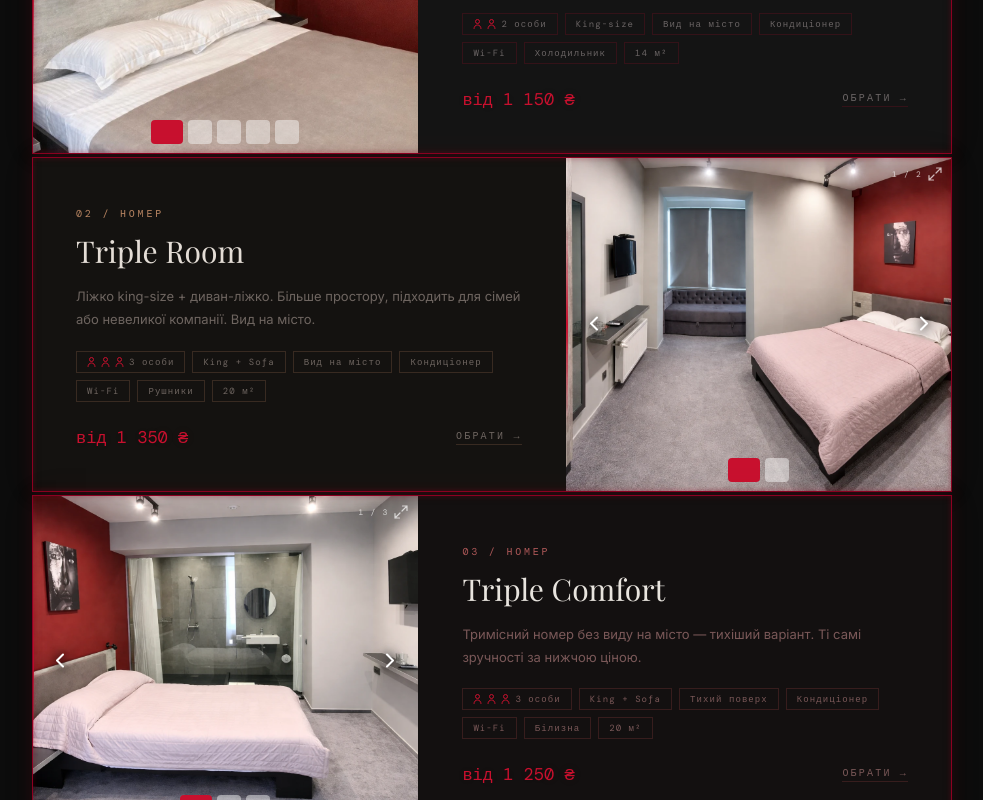
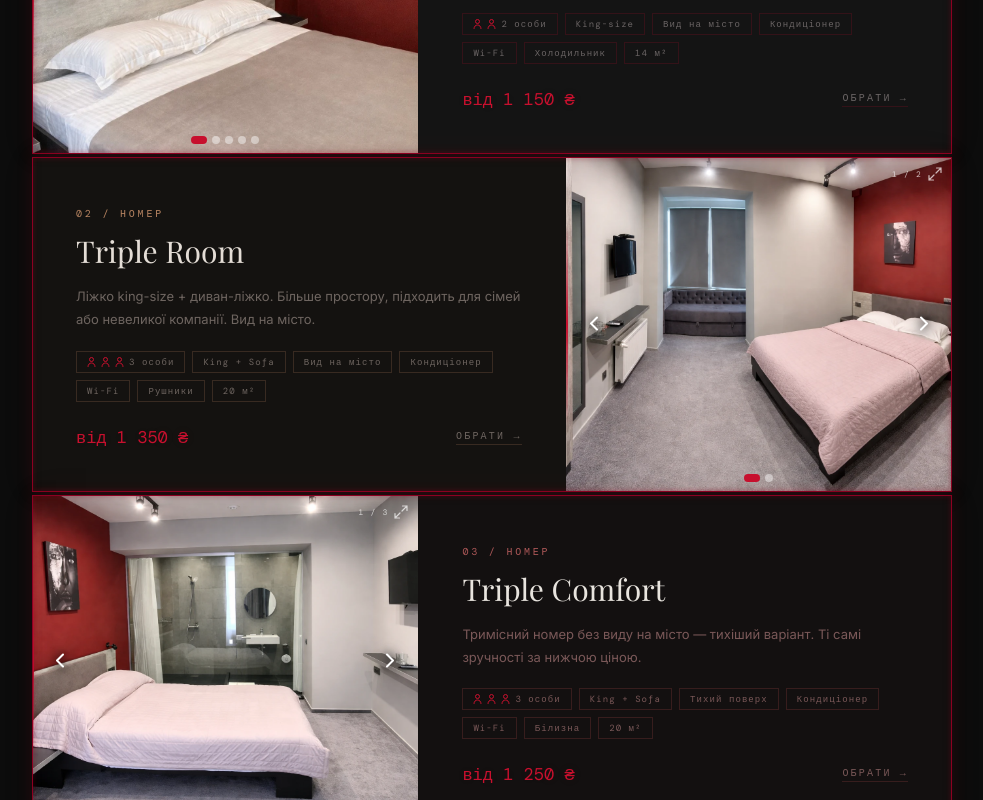
Before and after one commit to IT-Kamianets/red-cube.itkamianets.com, a React (Vite) app: page / in a window 1280 px wide. Shown: the part 2160-2960 px from the top of the page, without its empty margins (148-1131 px from the left). Built offline with nearby package versions, Linux system fonts and the light colour scheme; a web font is replaced by a local one.

Commit message:
fix: restore dots visual size, keep touch area via margin

```diff
--- a/src/components/Gallery.jsx
+++ b/src/components/Gallery.jsx
@@ -97,10 +97,10 @@ function MobileSlider({ onOpen }) {
         </button>
       </div>
       {/* dots */}
-      <div onClick={e => e.stopPropagation()} style={{ display: "flex", justifyContent: "center", gap: "5px", marginTop: "10px" }}>
+      <div onClick={e => e.stopPropagation()} style={{ display: "flex", justifyContent: "center", gap: "5px", marginTop: "2px" }}>
         {images.map((_, i) => (
           <button key={i} onClick={() => setIdx(i)} aria-label={`Фото ${i + 1}`}
-            style={{ width: i === idx ? "16px" : "8px", height: "8px", borderRadius: "4px", background: i === idx ? C.red : "rgba(255,255,255,0.3)", border: "none", cursor: "pointer", padding: "8px", boxSizing: "content-box", transition: "all 0.3s" }} />
+            style={{ width: i === idx ? "16px" : "8px", height: "8px", borderRadius: "4px", background: i === idx ? C.red : "rgba(255,255,255,0.3)", border: "none", cursor: "pointer", padding: 0, margin: "8px 0", transition: "all 0.3s" }} />
         ))}
       </div>
     </div>
--- a/src/components/Rooms/RoomCard.jsx
+++ b/src/components/Rooms/RoomCard.jsx
@@ -69,10 +69,10 @@ const RoomCard = memo(function RoomCard({ room, theme }) {
       )}
       {/* Dots */}
       {images.length > 1 && (
-        <div onClick={e => e.stopPropagation()} style={{ position: "absolute", bottom: "10px", left: 0, right: 0, display: "flex", justifyContent: "center", gap: "5px", zIndex: 3 }}>
+        <div onClick={e => e.stopPropagation()} style={{ position: "absolute", bottom: "2px", left: 0, right: 0, display: "flex", justifyContent: "center", gap: "5px", zIndex: 3 }}>
           {images.map((_, i) => (
             <button key={i} onClick={() => setIdx(i)} aria-label={`Фото ${i + 1}`}
-              style={{ width: i === idx ? "16px" : "8px", height: "8px", borderRadius: "4px", background: i === idx ? C.red : "rgba(255,255,255,0.45)", border: "none", cursor: "pointer", padding: "8px", boxSizing: "content-box", transition: "all 0.3s" }} />
+              style={{ width: i === idx ? "16px" : "8px", height: "8px", borderRadius: "4px", background: i === idx ? C.red : "rgba(255,255,255,0.45)", border: "none", cursor: "pointer", padding: 0, margin: "8px 0", transition: "all 0.3s" }} />
           ))}
         </div>
       )}
```
